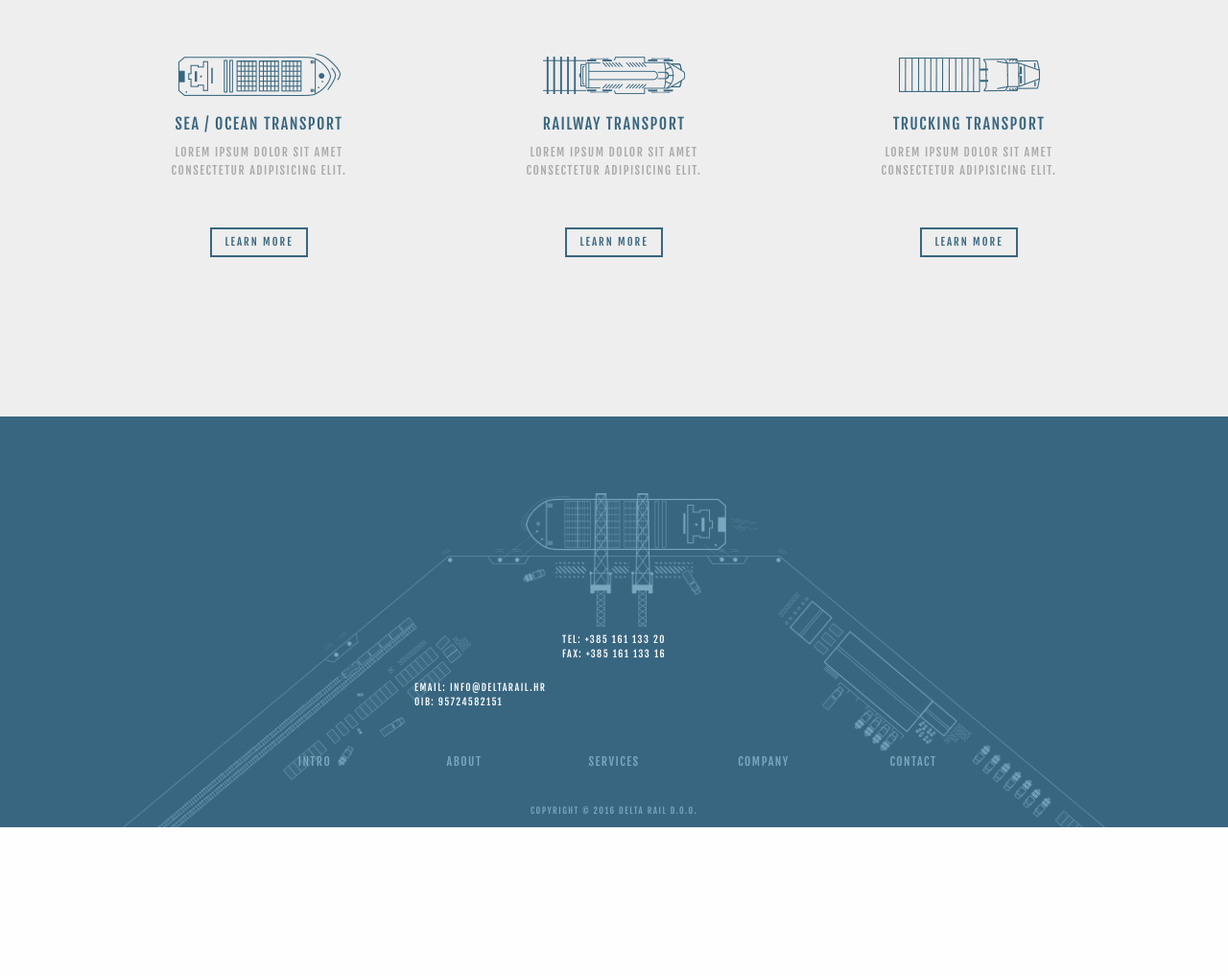
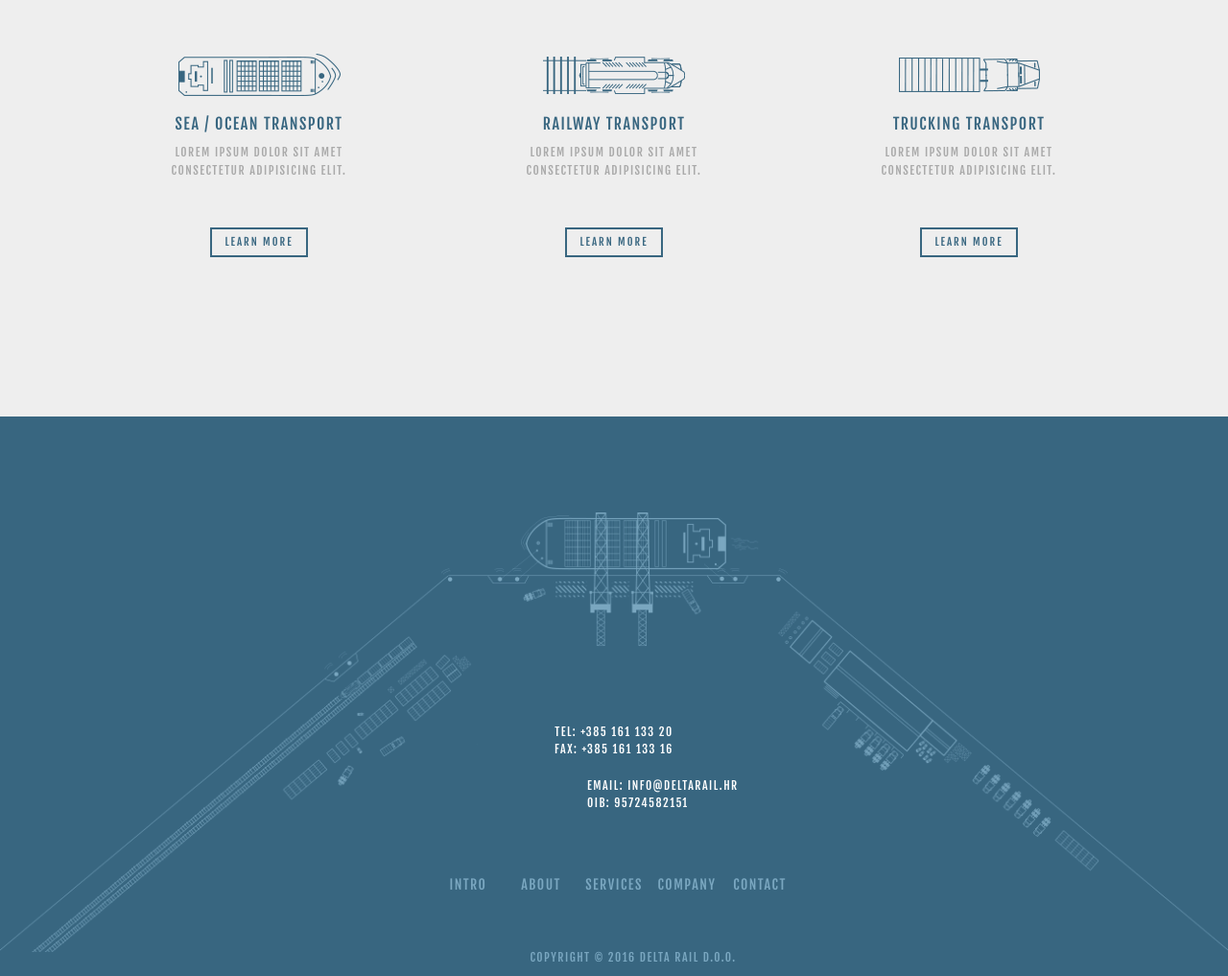
Before and after one commit to riodel27/Delta-Rail, a website: page index.html in a window 1280 px wide. Shown: the part 1327-2344 px from the top of the page at 96% size. Before the commit the page ends 2189 px from the top, so only its background shows below. Drawn offline with nearby package versions, Linux system fonts and the light colour scheme.

Commit message:
wide-bp footer dev

```diff
--- a/app/scss/components/_footer.scss
+++ b/app/scss/components/_footer.scss
@@ -13,6 +13,11 @@
   background-position: 0 rem-calc(80);
   padding: rem-calc(225) 0 rem-calc(10) 0;
   }
+  @include bp(wide){
+  background-size: stretch;
+  background-position: 0 rem-calc(100);
+  padding: rem-calc(320) 0 rem-calc(10) 0;
+  }
   span{
     display: block;
     font-family: 'Fjalla One', sans-serif;
@@ -22,6 +27,9 @@
     color: $white;
     margin-bottom: rem-calc(20);
     letter-spacing: rem-calc(1.5);
+    @include bp(wide){
+    font-size: rem-calc(12);
+    }
     a{
       color: $white;
     }
@@ -35,6 +43,9 @@
     @include bp(desktop){
     padding-left: rem-calc(432);
     }
+    @include bp(wide){
+    padding-left: rem-calc(612);
+    }
   }
   .footer-nav{
     margin: rem-calc(40) 0 rem-calc(20) 0;
@@ -43,6 +54,9 @@
     }
     @include bp(desktop){
     margin: rem-calc(30) 0 rem-calc(30) 0;
+    }
+    @include bp(wide){
+    margin: rem-calc(50) 0 rem-calc(50) 0;
     }
     ul{
       // max-width: 320px;
@@ -56,6 +70,9 @@
       @include bp(desktop){
       padding: rem-calc(0) rem-calc(250);
       }
+      @include bp(wide){
+      padding: rem-calc(0) rem-calc(450);
+      }
       li{
         font-size: rem-calc(12);
         margin: rem-calc(15) 0 rem-calc(5) 0;
@@ -63,6 +80,9 @@
         letter-spacing: rem-calc(1.5);
         @include bp(tablet){
         flex: 1 1 0;
+        }
+        @include bp(wide){
+        font-size: rem-calc(14);
         }
       }
       a{
@@ -82,5 +102,9 @@
     @include bp(desktop){
     margin: rem-calc(0) 0 rem-calc(0) 0;
     }
+    @include bp(wide){
+    font-size: rem-calc(12);
+    padding-left: rem-calc(40);
+    }
   }
 }
```
Also changed, not shown: css/app.css.
